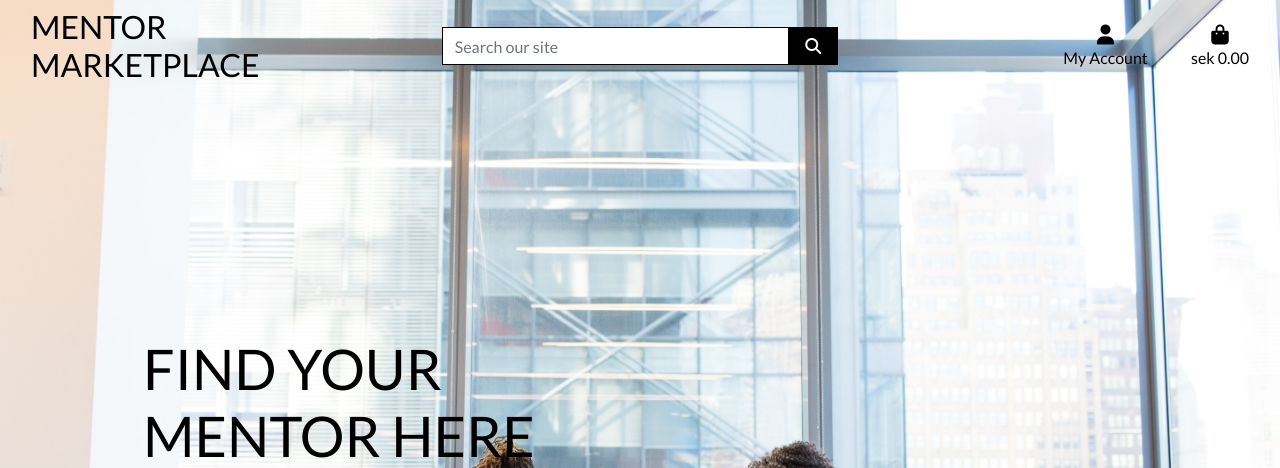
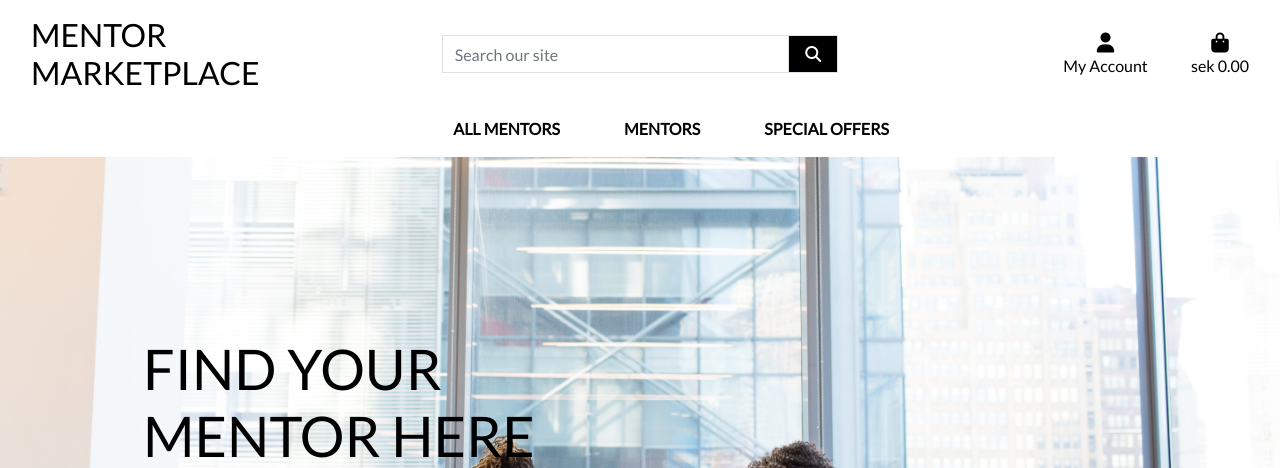
Before and after one commit to elgas/mentor-marketplace, a Django app: page / in a window 1280 px wide. Shown: the top 468 px of the page. Run offline with Django 3.2, Linux system fonts and the light colour scheme; some libraries are stand-ins or nearby versions.

Commit message:
Added mobile_header and main navbar

```diff
--- a/static/css/base.css
+++ b/static/css/base.css
@@ -54,8 +54,8 @@ body {
     color: #000 !important;
 }
 
-.border-black {
-    border: 1px solid black !important;
+.bg-black {
+    background: #000 !important;
 }
 
 /*  Media Queries */
--- a/templates/base.html
+++ b/templates/base.html
@@ -37,7 +37,7 @@
   <body>
       <!-- Code from CodeInstitute tutorial Boutique Ado -->
     <header class="container-fluid fixed-top">
-      <div class="row">
+        <div id="topnav" class="row bg-white pt-lg-2 d-none d-lg-flex">
             <div class="col-12 col-lg-4 my-auto py-1 py-lg-0 text-center text-lg-left">
                 <a href="{% url 'home' %}" class="nav-link main-logo-link">
                     <h2 class="logo-font text-black my-0">Mentor Marketplace</h2>
@@ -95,6 +95,16 @@
                     </li>
                 </ul>
             </div>
+            <div class="col-12 col-lg-4 my-auto py-1 py-lg-0"></div>
+        </div>
+        <div class="row bg-white">
+            <nav class="navbar navbar-expand-lg navbar-light w-100">
+                <button class="navbar-toggler" type="button" data-toggle="collapse" data-target="#main-nav" aria-controls="main-nav" aria-expanded="false" aria-label="Toggle navigation">
+                    <span class="navbar-toggler-icon"></span>
+                </button>
+                {% include 'includes/mobile-top-header.html' %}
+                {% include 'includes/main-nav.html' %}
+            </nav>
         </div>
 
     </header>
--- /dev/null
+++ b/templates/includes/main-nav.html
@@ -0,0 +1,38 @@
+<div class="collapse navbar-collapse" id="main-nav">
+    <ul class="navbar-nav w-auto mx-auto">
+        <li class="nav-item dropdown">
+            <a class="logo-font font-weight-bold nav-link text-black mr-5" href="#" id="all-products-link" data-toggle="dropdown" aria-haspopup="true" aria-expanded="false">
+                All Mentors
+            </a>
+            <div class="dropdown-menu border-0" aria-labelledby="all-products-link">
+                <a href="" class="dropdown-item">By Fee</a>
+                <a href="" class="dropdown-item ">By Rating</a>
+                <a href="" class="dropdown-item ">By Category</a>
+                <a href="" class="dropdown-item">All Mentors</a>
+            </div>
+        </li>
+
+        <li class="nav-item dropdown">
+            <a class="logo-font font-weight-bold nav-link text-black mr-5" href="#" id="clothing-link" data-toggle="dropdown" aria-haspopup="true" aria-expanded="false">
+                Mentors
+            </a>
+            <div class="dropdown-menu border-0" aria-labelledby="clothing-link">
+                <a href="" class="dropdown-item">Bussiness</a>
+                <a href="" class="dropdown-item">Life-style</a>
+                <a href="" class="dropdown-item">Manifestation</a>
+                <a href="" class="dropdown-item">All topics</a>
+            </div>
+        </li>
+
+        <li class="nav-item dropdown">
+            <a class="logo-font font-weight-bold nav-link text-black" href="#" id="specials-link" data-toggle="dropdown" aria-haspopup="true" aria-expanded="false">
+                Special Offers
+            </a>
+            <div class="dropdown-menu border-0" aria-labelledby="specials-link">
+                <a href="" class="dropdown-item">Recently joined mentors</a>
+                <a href="" class="dropdown-item">Deals</a>
+                <a href="" class="dropdown-item">All Specials</a>
+            </div>
+        </li>
+    </ul>
+</div>
--- /dev/null
+++ b/templates/includes/mobile-top-header.html
@@ -0,0 +1,58 @@
+<ul>
+    <li class="list-inline-item">
+      <a class="text-black nav-link d-block d-lg-none" href="#" id="mobile-search" data-toggle="dropdown" aria-haspopup="true" aria-expanded="false">
+          <div class="text-center">
+              <div><i class="fas fa-search fa-lg"></i></div>
+              <p class="my-0">Search</p>
+          </div>
+      </a>
+      <div class="dropdown-menu border-0 w-100 p-3 rounded-0 my-0" aria-labelledby="mobile-search">
+          <form class="form" method="GET" action="">
+              <div class="input-group w-100">
+                  <input class="form-control border border-black rounded-0" type="text" name="q" placeholder="Search our site">
+                  <div class="input-group-append">
+                      <button class="form-control form-control btn btn-black border border-black rounded-0" type="submit">
+                          <span class="icon">
+                              <i class="fas fa-search"></i>
+                          </span>
+                      </button>
+                  </div>
+              </div>
+          </form>
+      </div>
+  </li>
+  <li class="list-inline-item dropdown">
+      <a class="text-black nav-link d-block d-lg-none" href="#" id="user-options" data-toggle="dropdown" aria-haspopup="true" aria-expanded="false">
+          <div class="text-center">
+              <div><i class="fas fa-user fa-lg"></i></div>
+              <p class="my-0">My Account</p>
+          </div>
+      </a>
+      <div class="dropdown-menu border-0" aria-labelledby="user-options">
+          {% if request.user.is_authenticated %}
+              {% if request.user.is_superuser %}
+                  <a href="{% url 'account_logout' %}" class="dropdown-item">Product Management</a>
+              {% endif %}
+              <a href="" class="dropdown-item">My Profile</a>
+              <a href="{% url 'account_logout' %}" class="dropdown-item">Logout</a>
+          {% else %}
+              <a href="{% url 'account_signup' %}" class="dropdown-item">Register</a>
+              <a href="{% url 'account_login' %}" class="dropdown-item">Login</a>
+          {% endif %}
+      </div>
+  </li>
+  <li class="list-inline-item">
+      <a class="{% if grand_total %}text-primary font-weight-bold{% else %}text-black{% endif %} nav-link d-block d-lg-none" href="">
+          <div class="text-center">
+              <div><i class="fas fa-shopping-bag fa-lg"></i></div>
+              <p class="my-0">
+                  {% if grand_total %}
+                      ${{ grand_total|floatformat:2 }}
+                  {% else %}
+                      sek 0.00
+                  {% endif %}
+              </p>
+          </div>
+      </a>
+    </li>
+  </ul>
```
Lines whose indentation alone changed are shown as unchanged.
